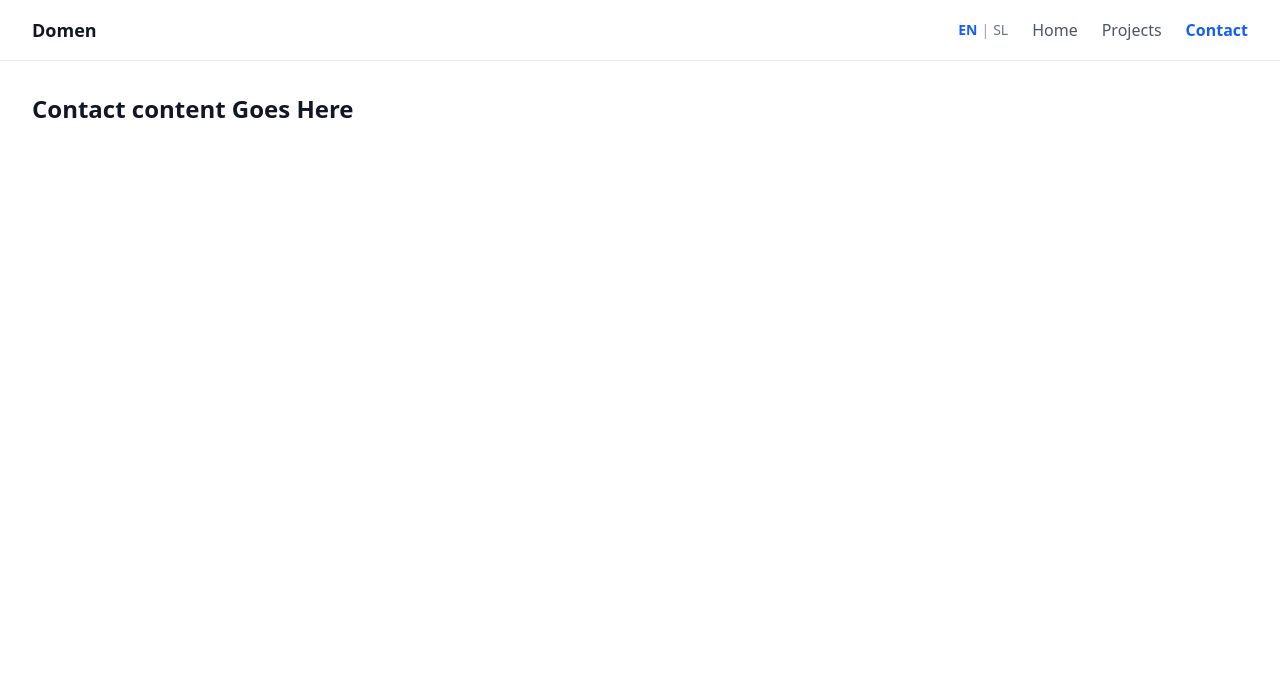
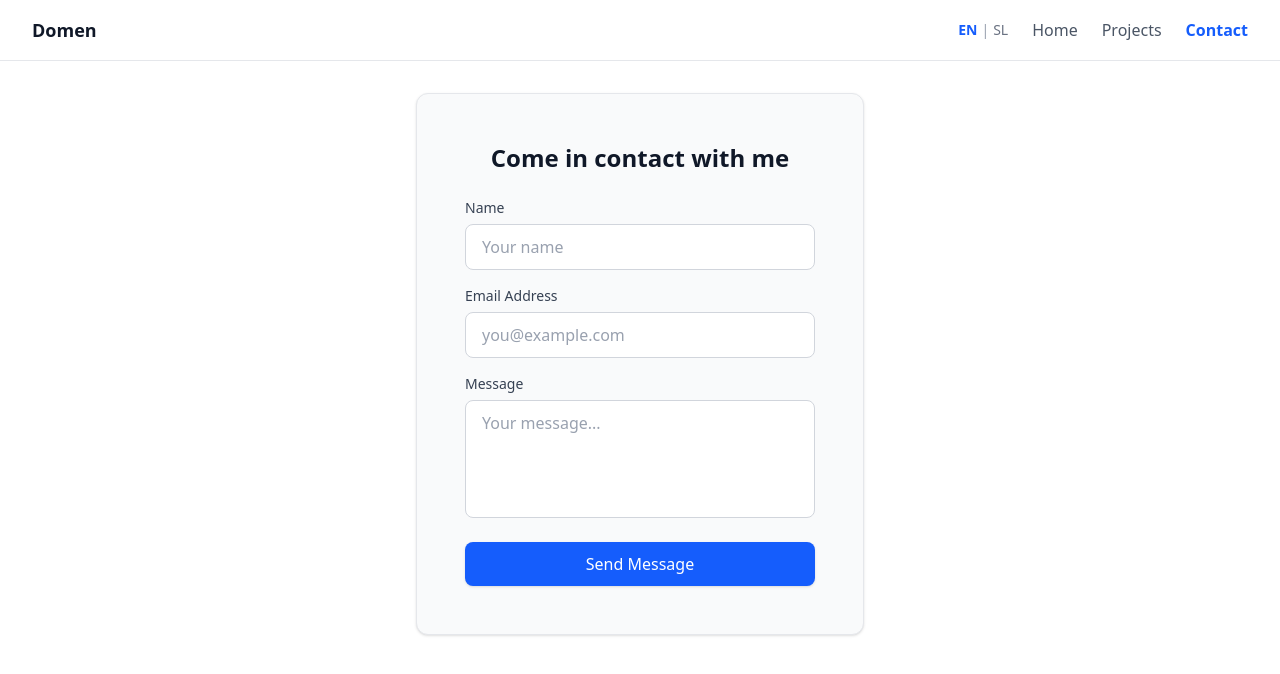
Before and after one commit to DomenOnassis/Portfolio, a Next.js app in the folder portfolio/: page /contact in a window 1280 px wide. Shown: the top 674 px of the page. Built offline with nearby package versions, Linux system fonts and the light colour scheme.

Commit message:
Added default contact me page

```diff
--- a/portfolio/app/contact/page.tsx
+++ b/portfolio/app/contact/page.tsx
@@ -1,7 +1,63 @@
 export default function Page() {
   return (
-    <div>
-      <h1 className="text-2xl font-bold">Contact content Goes Here</h1>
+    <div className="min-h-screen w-full flex items-top justify-center">
+      <div className="w-full max-h-min max-w-md bg-gray-50 border border-gray-200 rounded-xl p-8 md:p-12 shadow-sm flex flex-col items-center gap-6">
+        <div className="flex flex-col w-full text-center">
+          <span className="text-2xl font-bold text-gray-900 block mb-6">
+            Come in contact with me
+          </span>
+          <form className="flex flex-col gap-y-4 w-full">
+            <div className="flex flex-col gap-y-1.5 text-left">
+              <label htmlFor="name" className="text-sm font-medium text-gray-700">
+                Name
+              </label>
+              <input
+                type="text"
+                id="name"
+                name="name"
+                placeholder="Your name"
+                className="w-full px-4 py-2.5 bg-white border border-gray-300 rounded-lg text-gray-900 placeholder-gray-400 focus:outline-none focus:ring-2 focus:ring-blue-500 focus:border-blue-500 transition-colors"
+                required
+              />
+            </div>
+
+            <div className="flex flex-col gap-y-1.5 text-left">
+              <label htmlFor="email" className="text-sm font-medium text-gray-700">
+                Email Address
+              </label>
+              <input
+                type="email"
+                id="email"
+                name="email"
+                placeholder="you@example.com"
+                className="w-full px-4 py-2.5 bg-white border border-gray-300 rounded-lg text-gray-900 placeholder-gray-400 focus:outline-none focus:ring-2 focus:ring-blue-500 focus:border-blue-500 transition-colors"
+                required
+              />
+            </div>
+
+            <div className="flex flex-col gap-y-1.5 text-left">
+              <label htmlFor="message" className="text-sm font-medium text-gray-700">
+                Message
+              </label>
+              <textarea
+                id="message"
+                name="message"
+                rows={4}
+                placeholder="Your message..."
+                className="w-full px-4 py-2.5 bg-white border border-gray-300 rounded-lg text-gray-900 placeholder-gray-400 focus:outline-none focus:ring-2 focus:ring-blue-500 focus:border-blue-500 transition-colors resize-none"
+                required
+              />
+            </div>
+            {/* TO DO!!! */}
+            <button
+              type="submit"
+              className="w-full mt-2 px-4 py-2.5 bg-blue-600 hover:bg-blue-700 text-white font-medium rounded-lg shadow-sm transition-colors focus:outline-none focus:ring-2 focus:ring-blue-500 focus:ring-offset-2"
+            >
+              Send Message
+            </button>
+          </form>
+        </div>
+      </div>
     </div>
   );
 }
```
